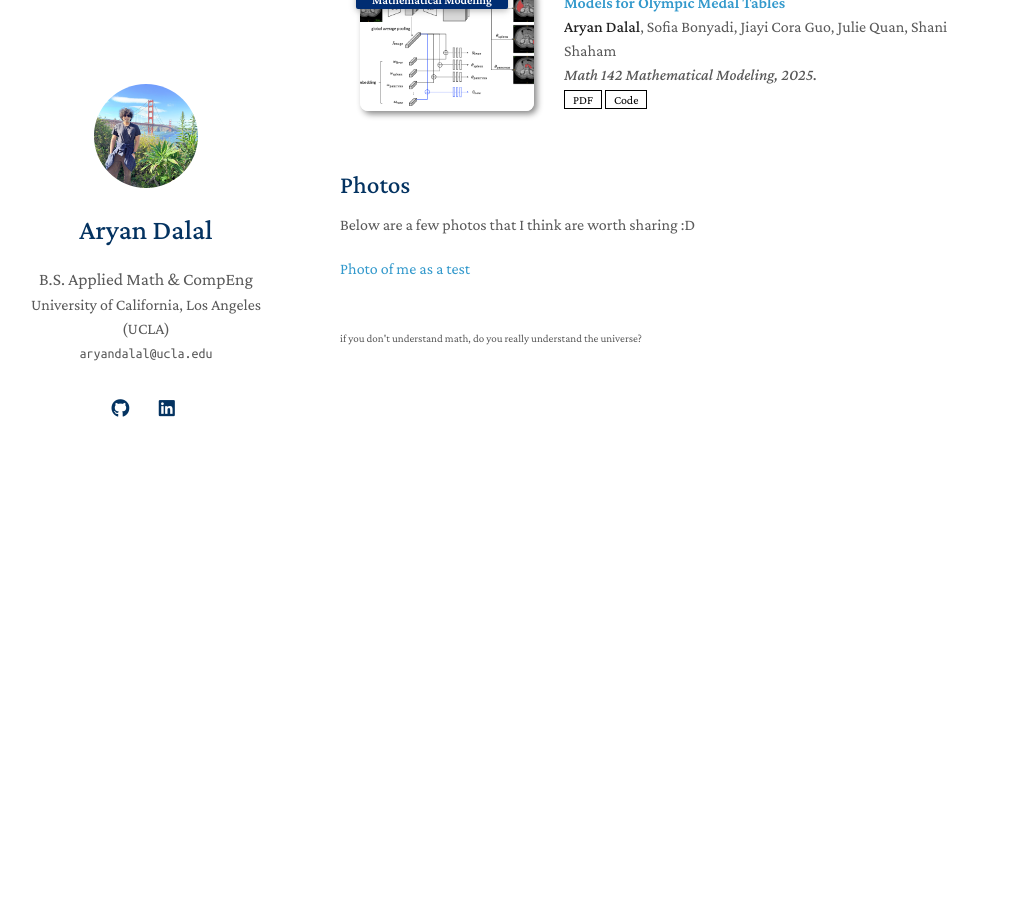
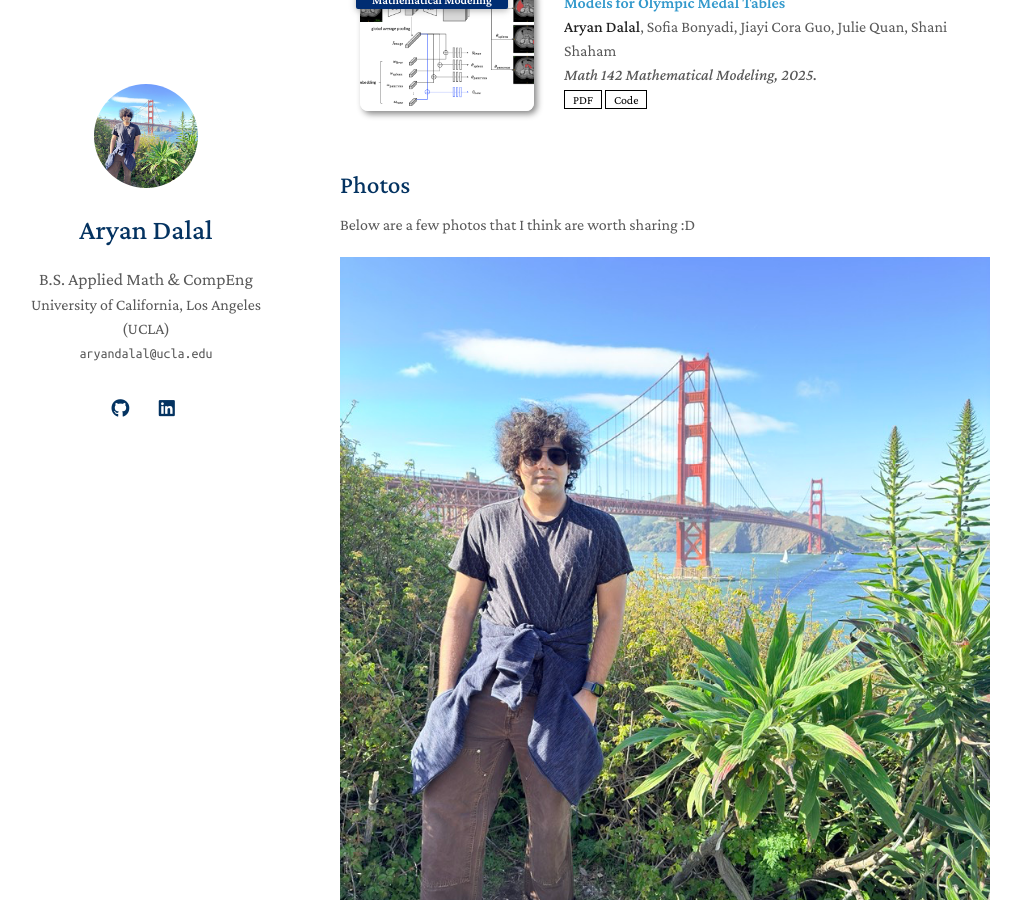
Before and after one commit to DalalAryan/dalalaryan.github.io, a Jekyll site: the page built from index.md, in a window 1280 px wide and 900 px high, scrolled down 1809 px. Shown: the whole window, without its empty margins (130-1151 px from the left). Built offline with Jekyll 4.4.1, drawn with Linux system fonts in a browser that asks for light colours; a style sheet for code colours, icons or effects is not loaded; our own code applies the rules of GitHub Pages for plain Markdown files; before the commit the page ends 2228 px from its top, so only the background shows below that.

Commit message:
Fix image syntax in index.md

```diff
--- a/index.md
+++ b/index.md
@@ -36,6 +36,6 @@ My research interests lie in [deep reinforcement learning](), [computer vision](
 
 Below are a few photos that I think are worth sharing :D
 
-[Photo of me as a test](assets/img/avatar.png)
+![Photo of me as a test](assets/img/avatar.png)
 
 <!-- {% include_relative _includes/services.md %} -->
```
